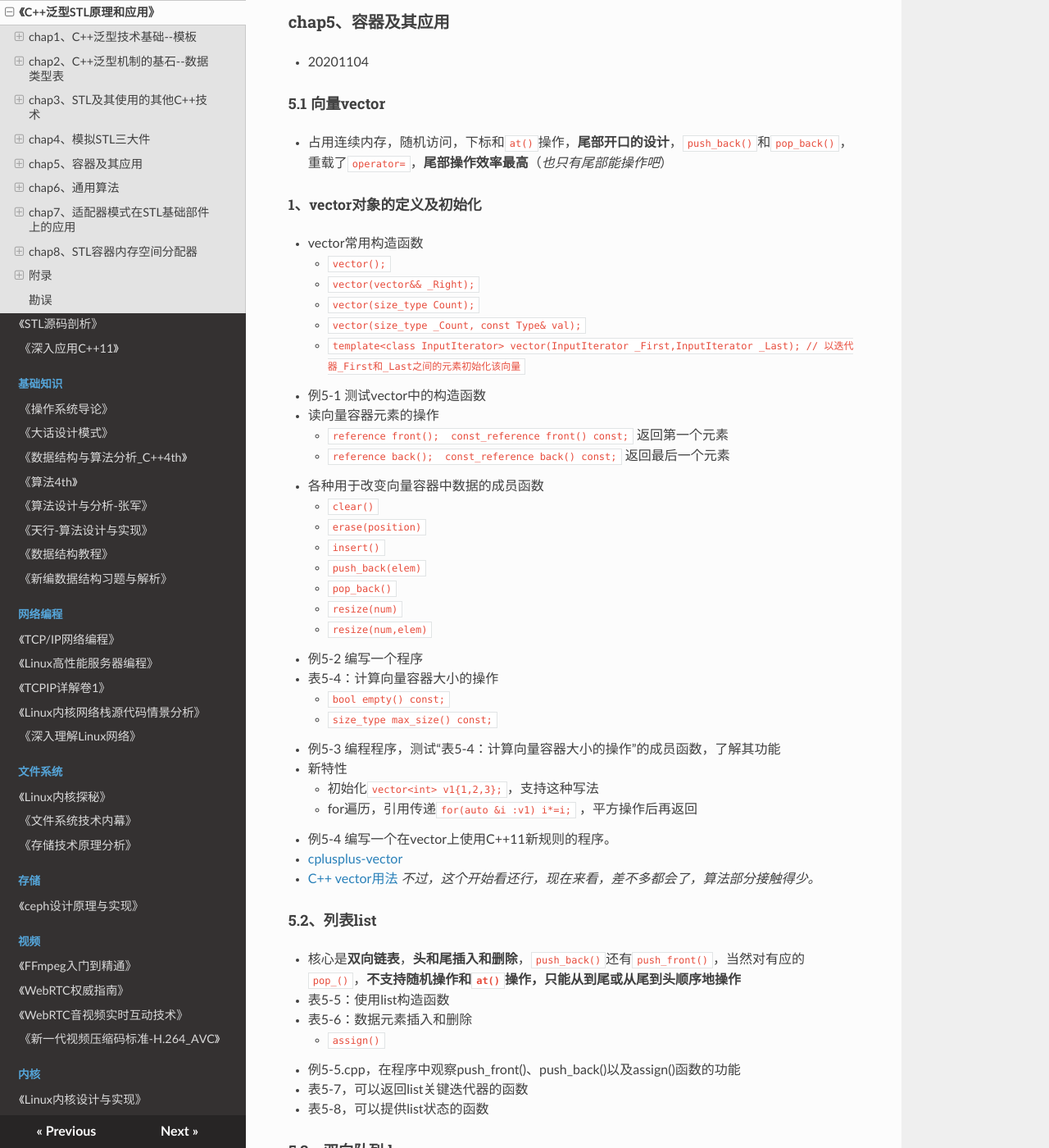
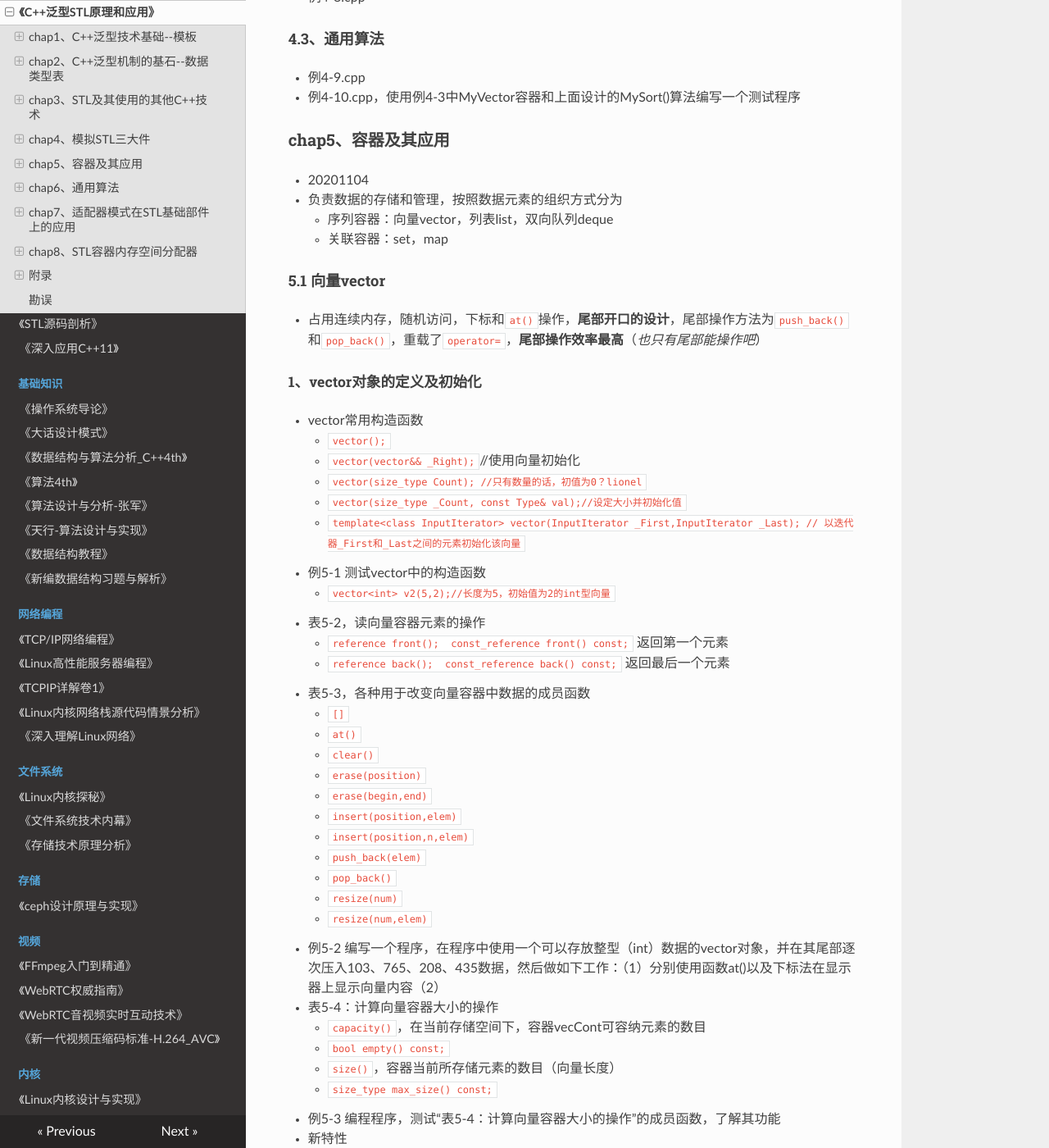
Before and after one commit to wolflion/booknotes, an MkDocs documentation site: the page built from docs/21STL/C++泛型STL原理和应用.md, in a window 1280 px wide and 1400 px high, scrolled down 12630 px. Shown: the whole window at 82% size. Built offline with MkDocs 1.6.1, drawn with Linux system fonts in a browser that asks for light colours; nearby versions of some CDN libraries; some of the changed text lies outside the part shown.

Commit message:
Update C++泛型STL原理和应用.md

```diff
--- a/docs/21STL/C++泛型STL原理和应用.md
+++ b/docs/21STL/C++泛型STL原理和应用.md
@@ -9,6 +9,10 @@
   + **运算符重载是基础**，衍生了仿函数，lambda表达式，智能指针
 + chap4、模拟STL三大件
   + 容器、迭代器、算法
++ chap5、
+  + 遗留：P145，P150，还有本章节中的代码没有输入，hash相关的要再想一想；multi_set在刷题中的用处
++ chap6、
+  + P178
 
 ### chap1、C++泛型技术基础--模板
 
@@ -525,34 +529,44 @@
 ### chap5、容器及其应用
 
 + 20201104
++ 负责数据的存储和管理，按照数据元素的组织方式分为
+  + 序列容器：向量vector，列表list，双向队列deque
+  + 关联容器：set，map
 
 ####  5.1 向量vector
 
-+ 占用连续内存，随机访问，下标和`at()`操作，**尾部开口的设计**，`push_back()`和`pop_back()`，重载了`operator=`，**尾部操作效率最高**（*也只有尾部能操作吧*）
++ 占用连续内存，随机访问，下标和`at()`操作，**尾部开口的设计**，尾部操作方法为`push_back()`和`pop_back()`，重载了`operator=`，**尾部操作效率最高**（*也只有尾部能操作吧*）
 
 ##### 1、vector对象的定义及初始化
 
 + vector常用构造函数
   + `vector();`
-  + `vector(vector&& _Right);`
-  + `vector(size_type Count);`
-  + `vector(size_type _Count, const Type& val);`
+  + `vector(vector&& _Right);`//使用向量初始化
+  + `vector(size_type Count); //只有数量的话，初值为0？lionel`
+  + `vector(size_type _Count, const Type& val);//设定大小并初始化值`
   + `template<class InputIterator> vector(InputIterator _First,InputIterator _Last); // 以迭代器_First和_Last之间的元素初始化该向量`
 + 例5-1 测试vector中的构造函数
-+ 读向量容器元素的操作
+  + `vector<int> v2(5,2);//长度为5，初始值为2的int型向量`
++ 表5-2，读向量容器元素的操作
   + `reference front();  const_reference front() const;` 返回第一个元素
   + `reference back();  const_reference back() const;` 返回最后一个元素
-+ 各种用于改变向量容器中数据的成员函数
++ 表5-3，各种用于改变向量容器中数据的成员函数
+  + `[]`
+  + `at()`
   + `clear()`
   + `erase(position)`
-  + `insert()`
+  + `erase(begin,end)`
+  + `insert(position,elem)`
+  + `insert(position,n,elem)`
   + `push_back(elem)`
   + `pop_back()`
   + `resize(num)`
   + `resize(num,elem)`
-+ 例5-2 编写一个程序
++ 例5-2 编写一个程序，在程序中使用一个可以存放整型（int）数据的vector对象，并在其尾部逐次压入103、765、208、435数据，然后做如下工作：（1）分别使用函数at()以及下标法在显示器上显示向量内容（2）
 + 表5-4：计算向量容器大小的操作
+  + `capacity()`，在当前存储空间下，容器vecCont可容纳元素的数目
   + `bool empty() const;`
+  + `size()`，容器当前所存储元素的数目（向量长度）
   + `size_type max_size() const;`
 + 例5-3 编程程序，测试“表5-4：计算向量容器大小的操作”的成员函数，了解其功能
 + 新特性
@@ -564,25 +578,49 @@
 
 ####  5.2、列表list
 
-+ 核心是**双向链表**，**头和尾插入和删除**，`push_back()`还有`push_front()`，当然对有应的`pop_()`，**不支持随机操作和`at()`操作，只能从到尾或从尾到头顺序地操作**
++ 核心是**双向链表**，**头和尾插入和删除**，`push_back()`还有`push_front()`，当然对有应的`pop_front()`和`pop_back()`，**不支持随机操作和`at()`操作，只能从到尾或从尾到头顺序地操作**
 + 表5-5：使用list构造函数
+  + `list()`
+  + `list(size_type n)`  //包含n个元素的列表
+  + `list(const list& x)`
+  + 可以用迭代器的下标
 + 表5-6：数据元素插入和删除
   + `assign()`
+    + vector和list都支持这个用法，**对容器整体赋值**
+  + `push_back()`
+  + `remove_if()`
+  + `remove()`
+  + `unique()` ，删除相邻重复元素
 + 例5-5.cpp，在程序中观察push_front()、push_back()以及assign()函数的功能
 + 表5-7，可以返回list关键迭代器的函数
+  + `begin()`
+  + `end()`
+  + `rbegin()`
+  + `rend()`
 + 表5-8，可以提供list状态的函数
+  + `empty()`
+  + `max_size()`
+  + `size()`
+  + `resize()`
+  + `reverse`，list自己有成员元素 反转的
+  + `sort`
+  + `merge`
+  + `swap`
 
 #### 5.3、双向队列deque
 
-+ **双向开口**，尾和头部操作的函数，`push_back()`还有`push_front()`，当然对有应的`pop_()`，**类似于链表**【分多个段，每个段内连续】
-+ 维护了一个**map的指针数组**，来维护段首地址，这样从map访问deque空间就是连续的，*lionel，具体的实现，还得看下代码*
++ **双向开口**，尾部和头部都可以操作的函数，`push_back()`还有`push_front()`，当然对有应的`pop_back()`和`pop_front()`，**类似于链表**【分多个段，每个段内连续】
++ 维护了一个**map的指针数组**，来维护段首地址，这样从map访问deque空间就是连续的，*lionel，具体的实现，还得看下代码*，P145
 + deque的特点
   + 支持随机访问（即支持下标`()`和`at()`），但性能没有vector好
-  + 可以在
-  + 两端
+  + 可以在内部进行插入和删除操作，但性能不及list
+  + 两端能够快速插入和删除元素，vector只能尾部
   + 元素存取和迭代器操作会稍微慢一些，因为deque的内部结构会多一个间接过程
   + 使用内存比vector和list合理
 + 表5-9：deque的常用构造函数
+  + `deque()`
+  + `deque(size_type n)`
+  + `deque(const deque& x)`
 + deque有以下两点与vector不同
   + deque不提供容量操作`capacity()`和`reverse()`
   + deque直接提供函数完成首尾元素的插入和删除
@@ -593,7 +631,8 @@
 
 #### 5.4、STL关联式容器
 
-+ 带有键值的数据叫做关联式容器
++ 关联式容器主要用于存储**具有固有顺序的已序容器**，这种容器能按照数据的固有顺序对数据进行管理。典型的是**映射**。带有键值的数据叫做关联式容器
+  + **键值、实值**相等，就是set
 + 数据本身并无顺序，那么容器的各数据元素存储单元就必须具有固定的顺序，为**序列式容器**，如果数据本身有序，则容器没有必要一定有序
 + 原本无固定顺序的数据叫**可序数据**，具有固定顺序的数据叫**已序数据**
 
@@ -625,11 +664,12 @@
 #### 5.5、map容器
 
 + 以红黑树形式，**pair形式出现的键-值对，叫做映射（map），set中的数据既是键值也是实值，叫做集合（set）**
++ 以**数据的键值**排序
 
 ##### 5.5.1、map容器的定义
 
 + *还能带分配器，是啥意思，是不是之前的纸质笔记，写得有问题，lionel*
-
++ 空间分配器，这个后面看到了再来看
 + 例5-7.cpp，使用map的默认构造函数创建一个map对象，然后使用insert()函数向其中插入11个pair数据
 + 例5-8.cpp
 + 例5-9.cpp，使用不同的构造函数常见map容器
@@ -657,13 +697,16 @@
 + 2、count()和find()方法
   + 例5-14.cpp
 + 3、lower_bound()和upper_bound()方法
+  + 返回键值空间的上界和下界，*有啥用？lionel*
   + 例5-15.cpp
 + 4、erase()方法
+  + 有3种重载形式
   + 例5-16.cpp
 
 ##### 5.5.4、multimap容器
 
 + 例5-17.cpp，multimap容器应用示例程序
+  + *应用中，这个不太会用啊*
 
 #### 5.6、set容器
 
@@ -675,17 +718,30 @@
 
 ##### 5.7.1、hash表基础
 
++ 提出的背景：
+  + 有{1,7,9,10,23}5个元素，如果**以存储数据单元的地址查找数据**就需要23个空间，但现在用了一个**函数关系**代替之前的**1比1**的关系
+
++ 散列表的链表法中有如下几个常用术语
+  + 节点：链表中的节点，主要内容就是**用户数据**
+  + 桶子（bucket）：数组元素，
+  + 负载系数
+
 ##### 5.7.2、hash容器
 
 + C++11才纳入标准
-
++ 表5-10，C++11标准库的四种散列表
+  + unordered_set
+  + unordered_multiset
+  + unordered_map
+  + unordered_multimap
 + 例5-19.cpp，unordered_map的应用示例
+  + `unordered_map<string, int, StrHash, StrCompare> StrMap;` //相当于后2个是指定的，lionel，要看一下unordered_map的原型，后面2个都是定义的类
 
 ### chap6、通用算法
 
 + 20201104
-
-+ 模板技术解决了算法的**类型通用**，迭代器解决了算法的**容器通用**
++ STL以函数模板形式向用户提供了大量通用算法
++ 通用算法是**迭代器技术与函数模板技术**相结合的产物，模板技术解决了算法的**类型通用**，迭代器解决了算法的**容器通用**
 
 #### 6.1、通用算法的参数
 
@@ -706,20 +762,26 @@
   + `result = find_first_of(Vect1.begin(), Vect1.end(),(Vect1.begin()+3),(Vect1.end()-2));`
   + swap_ranger()注意事项
 + 3、迭代器类型对通用算法的限制及容器特有方法
+  + **迭代器**是裸指针的类封装，从而屏蔽了裸指针的一些基础功能而使之成为可以操作不同数据的安全指针。
+  + 容器的种类繁多从而导致了迭代器的种类繁多
   + 将迭代器从强到弱规范出5个种类（等级）的迭代器类型
-    + 随机迭代器（random access）
+    + 随机迭代器（random access），**具有裸指针的全部功能**
     + 双向迭代器（bidirectional）
     + 前向迭代器（forward）
     + 输入迭代器（input）
     + 输出迭代器（output）
-  + *本节，没太看懂全部啊，lionel*
+  + *本节，没太看懂全部啊，lionel*  P178
 
 ##### 6.1.2、辅助参数
+
++ **常量参数**，用来指定运算时所需要的系统、偏移量、极限值等。
 
 + 格式
   + `alg(__first,__last,__params);`，**一般find()就这样**，`result = find(Vect.begin(),Vect.end(),num_to_find);`
 
 ##### 6.1.3、谓词参数
+
++ P180
 
 + STL算法可以**函数、函数对象、lambda表达式**作为参数，目的是，**为了向算法传递用户自己的功能代码，从而便于实现通用算法的个性化和多样化**
 
@@ -730,21 +792,25 @@
   + **调用**：用户程序使用系统程序
   + **回调**：系统程序使用用户程序
   + **回调函数**：用户提供的为系统程序所调用的程序段
-  + 例6-1.cpp
+  + 例6-1.cpp，在程序中创建一个向量对象并将其初始化，然后调用通用算法for_each，分别用lambda表达式、函数和函数对象作为谓词在计算机屏幕上显示向量内容
+    + `for_each(Vect.begin(), Vect.end(), print)`，这个print是个函数，这里用函数名
+    + `for_each(Vect.begin(), Vect.end(), printd());`这个printd是个类，重载了()，**成为仿函数，即 函数对象**
 + 3、STL对谓词的规范
   + 一元、二元谓词
     + `struct unary_function{}`
     + `struct binary_function{}`
   + 例6-2.cpp，按照unary_function格式定义谓词is_negative的程序示例
-  + *这里面有个疑问的，lionel*，`remove_if(Vect.begin(),Vect.end(),is_negative);`，*为什么后面的，不需要`()`了*
+    + `struct is_negative : public unary_function<int,bool>{}`，用处在于继承了一元、二元谓词
+    + `remove_if(Vect.begin(),Vect.end(),is_negative());`
   + 常用的STL预设二元谓词模板
-    + less<T>
-    + less_equal<T>
-    + equal<T>
-    + not_equal<T>
-    + greater_equal<T>
-    + greater<T>
-    + not2<B>
+    + `less<T>`
+    + `less_equal<T>`
+    + `equal<T>`
+    + `not_equal<T>`
+    + `greater_equal<T>`
+    + `greater<T>`
+    + `not2<B>`
+    + *lionel，以上的用法，我就不太确定*
   + 上面的问题，就是**谓词，与谓词函数的区别**，目前啥区别，暂时不知道
     + *想到了，本身传的是函数名*
 
@@ -860,13 +926,19 @@
 + **双向**，使用**双端开口**的list或deque作为核心，默认deque
 + 7-3.cpp：对STL提供的queue适配器进行测试
   + `queue<int> b;`**表示其使用的是默认的基本容器**
+  + 但示例代码中用的是`queue<int,list<int>>a;，使用list作为底层结构的单向队列`
 
 ##### 7.2.3、priority_queue适配器
 
-+ *本节，未读*
-+ 7-4.cpp：编写一个堆排序程序
-+ 7-5.cpp：测试priority_queue的构造函数
-+ 7-6.cpp：调用了优先权队列其他成员方法的程序示例
++ *本节，未读*，P266
++ 1、数组与完全二叉树
++ 2、堆与堆排序
++ 3、堆的创建
++ 4、堆排序
+  + 7-4.cpp：编写一个堆排序程序
++ 5、priority_queue及其常用方法
+  + 7-5.cpp：测试priority_queue的构造函数
+  + 7-6.cpp：调用了优先权队列其他成员方法的程序示例
 
 #### 7.3、迭代器适配器
 
@@ -933,6 +1005,10 @@
 
 #### 7.4、函数对象适配器
 
++ 函数对象的优点
+  + 1、函数对象可以具有自己有数据，像一个独立的小程序，用起来比函数要方便灵活得多
+  + 2、函数对象具有类型，所以把它作为通用算法的谓词参数时便于算法的承载
+
 ##### 7.4.1、函数对象的适配
 
 + **函数对象的适配器仍然是一个函数对象**
@@ -943,17 +1019,27 @@
 ##### 7.4.2、函数对象配接器
 
 + 例7-16.cpp，在算法remove_if中验证配接器bind2nd的功能
+  + **函数对象配接器**，提供了一些能替用户完成定义和调用这些适配器的辅助函数
+  + bind2nd本质就是调用了`binder2nd()`，要了解一下这个原型
+  + [cpp-bind2nd](https://cplusplus.com/reference/functional/bind2nd/?kw=bind2nd)
 + 1、简单配接器
   + 表7-4，简单配接器
+    + `bind1st(op,value)`
+    + `bind2nd(op,value)`
+    + `not1(op)`
+    + `not2(op)`
   + 例7-17.cpp，在算法remove_if中验证配接器bind2nd的功能
+    + `remove_if(Vect.begin(),Vect.end(),bind2nd(greater<int>(),100));`//移出向量中所有大于100的元素
   + 例7-18.cpp，在算法sort中验证配接器not2的功能
 + 2、对成员函数进行配接的函数配接器
   + 表7-5，对成员函数进行配接的函数配接器
     + `mem_fun_ref(op)`，调用op，op是某对象的一个const成员函数
+    + `mem_fun(op)`
   + 例7-19，验证配接器mem_fun_ref(op)和mem_fun(op)的功能
     + `for_each(coll.begin(),coll.end(),mem_fun_ref(&testCls::print));`
 + 3、针对一般函数（非成员函数）而设计的函数配接器
   + 表7-6，针对一般函数（非成员函数）而设计的函数配接器
+    + `ptr_fun(op)`，等同调用了函数op(param)
   + 例7-20，验证配接器mem_fun_ref(op)和mem_fun(op)的功能
 + 4、用户自定义函数对象配接器
   + 例7-21，定义一个用户函数对象并在transform算法中利用配接器将其作为谓词使用
```
Also changed, not shown: other parts of docs/21STL/C++泛型STL原理和应用.md (+1 -1 lines).
